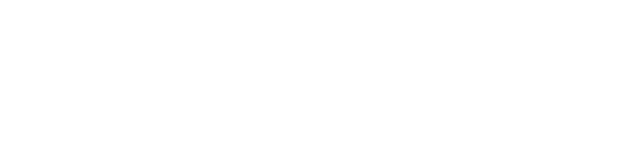
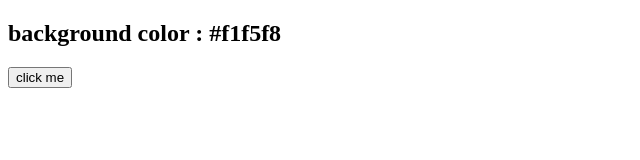
Before and after one commit to fels-san/color-flipper, a plain HTML site: page index.html in a window 1280 px wide. Shown: the whole page, without its empty margins (0-640 px from the left). Drawn offline with Linux system fonts and the light colour scheme.

Commit message:
feat: create HTML layout

```diff
--- a/index.html
+++ b/index.html
@@ -1,11 +1,23 @@
 <!DOCTYPE html>
 <html lang="en">
-<head>
-    <meta charset="UTF-8">
-    <meta name="viewport" content="width=device-width, initial-scale=1.0">
-    <title>Document</title>
-</head>
-<body>
+  <head>
+    <meta charset="UTF-8" />
+    <meta name="viewport" content="width=device-width, initial-scale=1.0" />
+    <title>Color Flipper</title>
 
-</body>
+    <link rel="stylesheet" href="style.css" />
+  </head>
+  <body>
+    <main>
+      <div class="container">
+        <h2>
+          background color :
+          <span class="color"> #f1f5f8 </span>
+        </h2>
+        <button class="btn btn-hero" id="btn">click me</button>
+      </div>
+    </main>
+
+    <script src="script.js"></script>
+  </body>
 </html>
```
